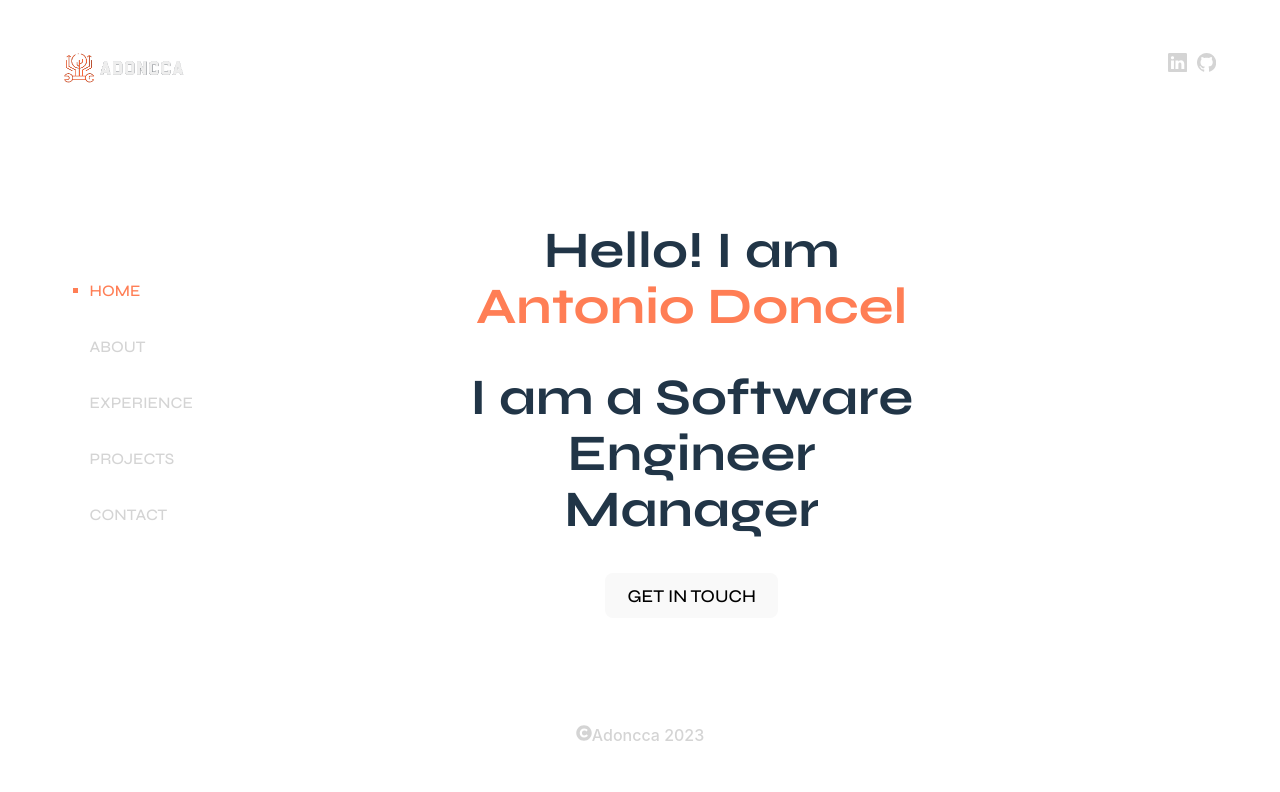
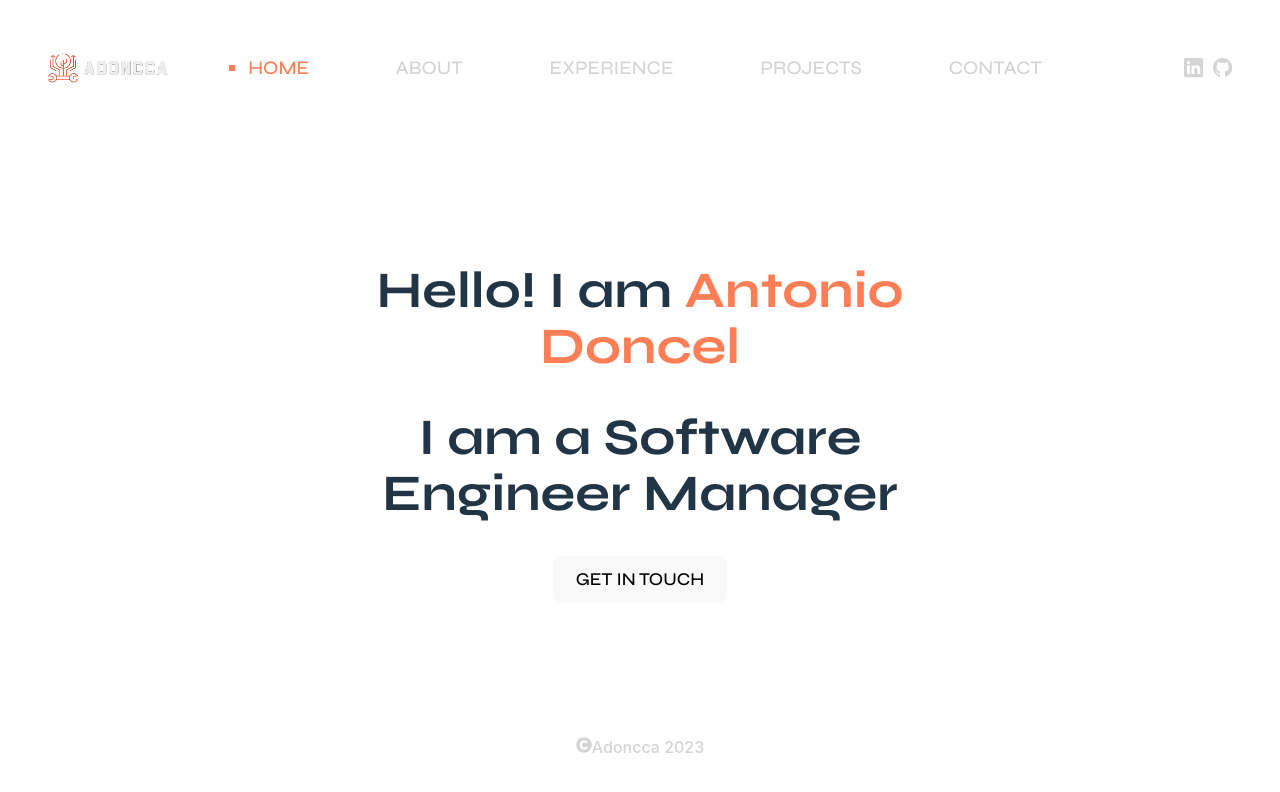
Before and after one commit to ADoncel/portfolio_tempalte, a React (Vite) app: page /contact in a window 1280 px wide. Shown: the top 792 px of the page. Built offline with nearby package versions, Linux system fonts and the light colour scheme.

Commit message:
side-to-top-nav

```diff
--- a/src/App.css
+++ b/src/App.css
@@ -1,12 +1,13 @@
 #root {
   margin: 0 3em;
-  padding: 1rem;
+  padding: 1em 0;
+  width: 100%;
+  height: 100%;
+  overflow: hidden;
   text-align: center;
   display: flex;
   flex-direction: column;
   justify-content: space-between;
-  width: 100%;
-  height: 100%;
   overflow: hidden;
 }
 
@@ -50,8 +51,10 @@
   display: flex;
 }
 
-.header__logo {
-  float: left;
+.header {
+  display: grid;
+  grid-template-columns: 0.5fr 3fr 0.5fr;
+  align-items: center;
 }
 
 .header a {
--- a/src/App.tsx
+++ b/src/App.tsx
@@ -1,17 +1,26 @@
 import { BsGithub, BsLinkedin } from "react-icons/bs";
-import { HashRouter } from "react-router-dom";
+import { HashRouter, Route, Routes } from "react-router-dom";
 
 import logo from "./assets/logo_nobg.png";
+
+import About from "./components/About/About";
+import Contact from "./components/Contact/Contact";
 import Footer from "./components/Footer/Footer";
+import Home from "./components/Home/Home";
+import MyExpEdu from "./components/MyExpEdu/MyExpEdu";
 import Navmenu from "./components/Navmenu/Navmenu";
+import Projects from "./components/Projects/Projects";
 
 import "./App.css";
 
 function App() {
   return (
     <>
+      <HashRouter>
         <div id="header" className="header">
           <img src={logo} className="header__logo" width={"120px"} alt="logo" />
+          <Navmenu />
+          <div>
             <a
               href="https://github.com/adoncel"
               target="_blank"
@@ -27,14 +36,20 @@ function App() {
               <BsLinkedin />
             </a>
           </div>
+        </div>
         <div id="main">
-        <HashRouter>
-          <Navmenu />
-        </HashRouter>
+          <Routes>
+            <Route path="/" element={<Home />} />
+            <Route path="/about" element={<About />} />
+            <Route path="/experience" element={<MyExpEdu />} />
+            <Route path="/projects" element={<Projects />} />
+            <Route path="/contact" element={<Contact />} />
+          </Routes>
         </div>
         <div id="footer">
           <Footer />
         </div>
+      </HashRouter>
     </>
   );
 }
--- a/src/components/Navmenu/Navmenu.css
+++ b/src/components/Navmenu/Navmenu.css
@@ -1,29 +1,24 @@
 .nav {
-  float: left;
-  display: flex;
-  margin: auto;
-  height: 80vh;
   align-content: center;
   justify-content: center;
-  padding: 0 2vw;
+  margin: 1vw;
 }
 
 .menu {
-  display: grid;
+  display: flex;
   text-align: start;
   margin: 0;
   padding: 0;
   font-family: "Syne";
   text-transform: uppercase;
   align-content: center;
-  justify-content: center;
 }
 
 .item {
-  padding: 1em 0;
   color: #d4d4d4;
   list-style: none;
   outline: none;
+  margin: 0 3vw;
 }
 
 .menu a {
@@ -48,7 +43,7 @@
 .selected {
   color: #ff7e55;
   list-style: square;
-  padding: 1em 0;
+  margin: 0 3vw;
   outline: none;
   transition: 0.5s color;
 }
--- a/src/components/Navmenu/Navmenu.tsx
+++ b/src/components/Navmenu/Navmenu.tsx
@@ -1,11 +1,5 @@
 import { useState, useEffect } from "react";
-import { Route, Routes, NavLink, useLocation } from "react-router-dom";
-
-import About from "../About/About";
-import Contact from "../Contact/Contact";
-import Home from "../Home/Home";
-import MyExpEdu from "../MyExpEdu/MyExpEdu";
-import Projects from "../Projects/Projects";
+import { NavLink, useLocation } from "react-router-dom";
 
 import "./Navmenu.css";
 
@@ -43,14 +37,6 @@ const Navmenu = () => {
           </NavLink>
         ))}
       </ul>
-
-      <Routes>
-        <Route path="/" element={<Home />} />
-        <Route path="/about" element={<About />} />
-        <Route path="/experience" element={<MyExpEdu />} />
-        <Route path="/projects" element={<Projects />} />
-        <Route path="/contact" element={<Contact />} />
-      </Routes>
     </div>
   );
 };
```
Lines whose indentation alone changed are shown as unchanged.
